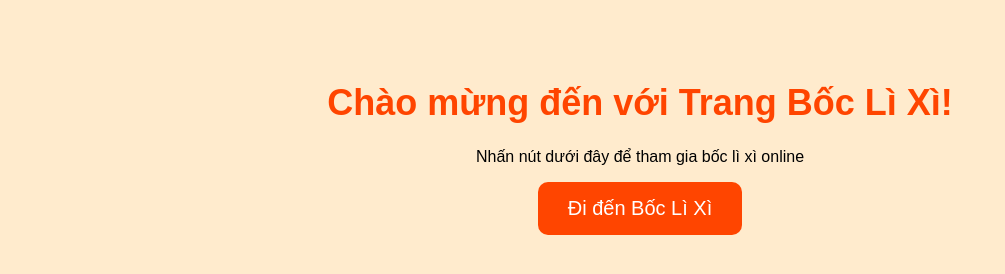
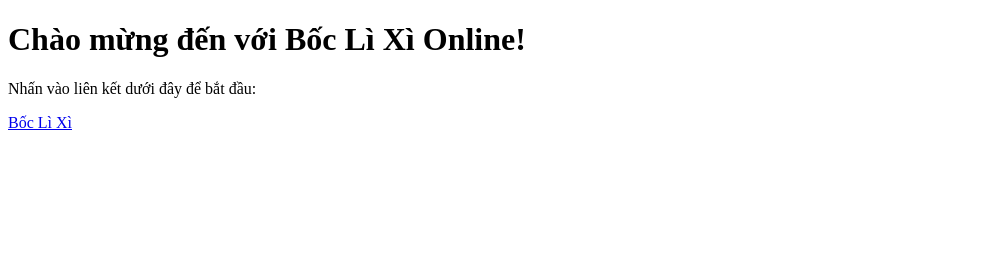
Before and after one commit to Jeniieuwwu/boclixi, a plain HTML site: page index.html in a window 1280 px wide. Shown: the whole page, without its empty margins (0-1005 px from the left). Drawn offline with Linux system fonts and the light colour scheme.

Commit message:
Update index.html

```diff
--- a/index.html
+++ b/index.html
@@ -3,35 +3,11 @@
 <head>
     <meta charset="UTF-8">
     <meta name="viewport" content="width=device-width, initial-scale=1.0">
-    <title>Màn Hình Chính</title>
-    <style>
-        body {
-            text-align: center;
-            font-family: Arial, sans-serif;
-            background-color: #ffebcd;
-            padding: 50px;
-        }
-        h1 {
-            font-size: 36px;
-            color: #ff4500;
-        }
-        button {
-            padding: 15px 30px;
-            font-size: 20px;
-            border: none;
-            background-color: #ff4500;
-            color: white;
-            cursor: pointer;
-            border-radius: 10px;
-        }
-        button:hover {
-            background-color: #d13a00;
-        }
-    </style>
+    <title>Bốc Lì Xì Online</title>
 </head>
 <body>
-    <h1>Chào mừng đến với Trang Bốc Lì Xì!</h1>
-    <p>Nhấn nút dưới đây để tham gia bốc lì xì online</p>
-    <a href="boclixi.html"><button>Đi đến Bốc Lì Xì</button></a>
+    <h1>Chào mừng đến với Bốc Lì Xì Online!</h1>
+    <p>Nhấn vào liên kết dưới đây để bắt đầu:</p>
+    <a href="boc_li_xi.html" target="_blank">Bốc Lì Xì</a>
 </body>
 </html>
```
